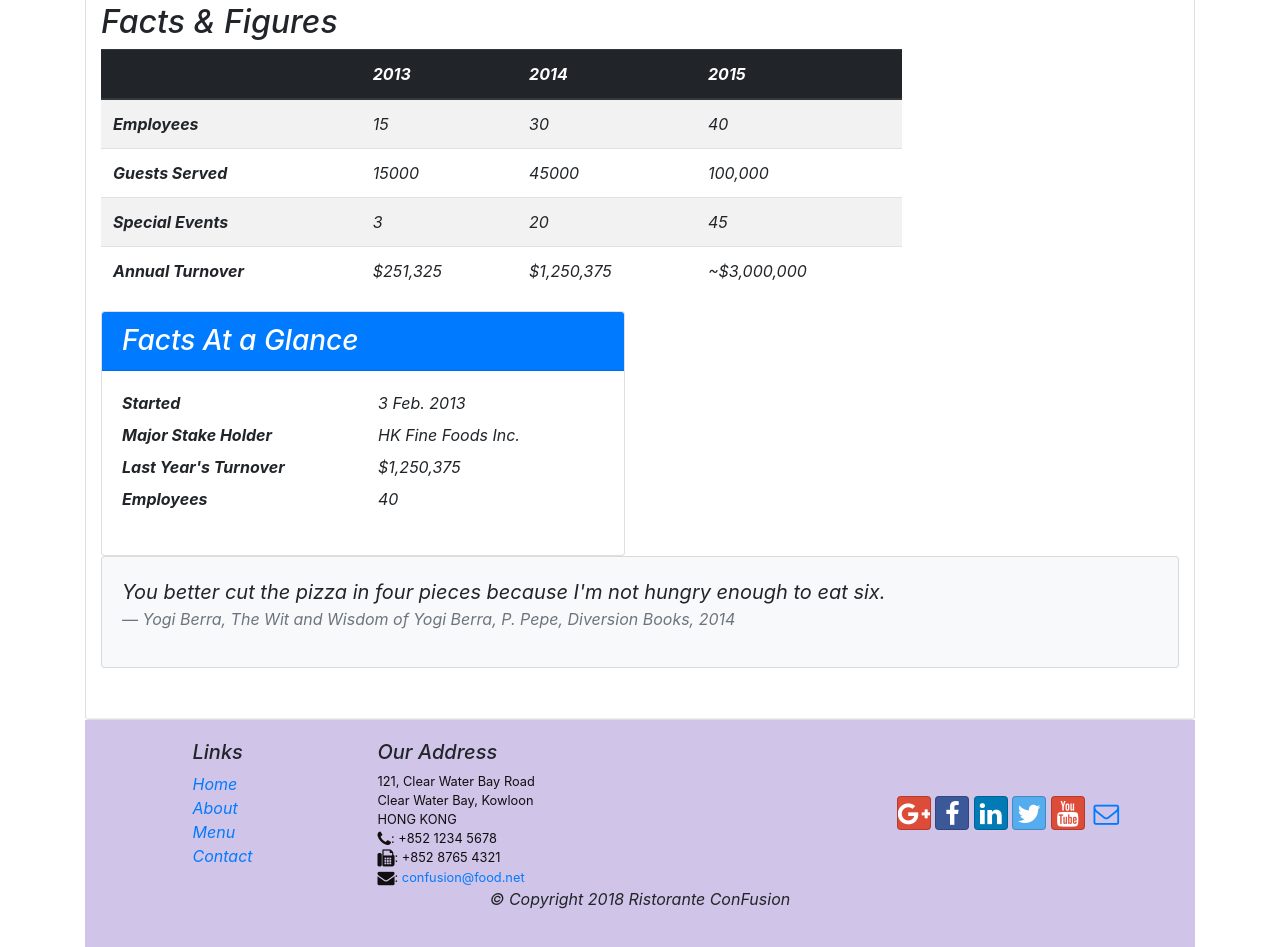
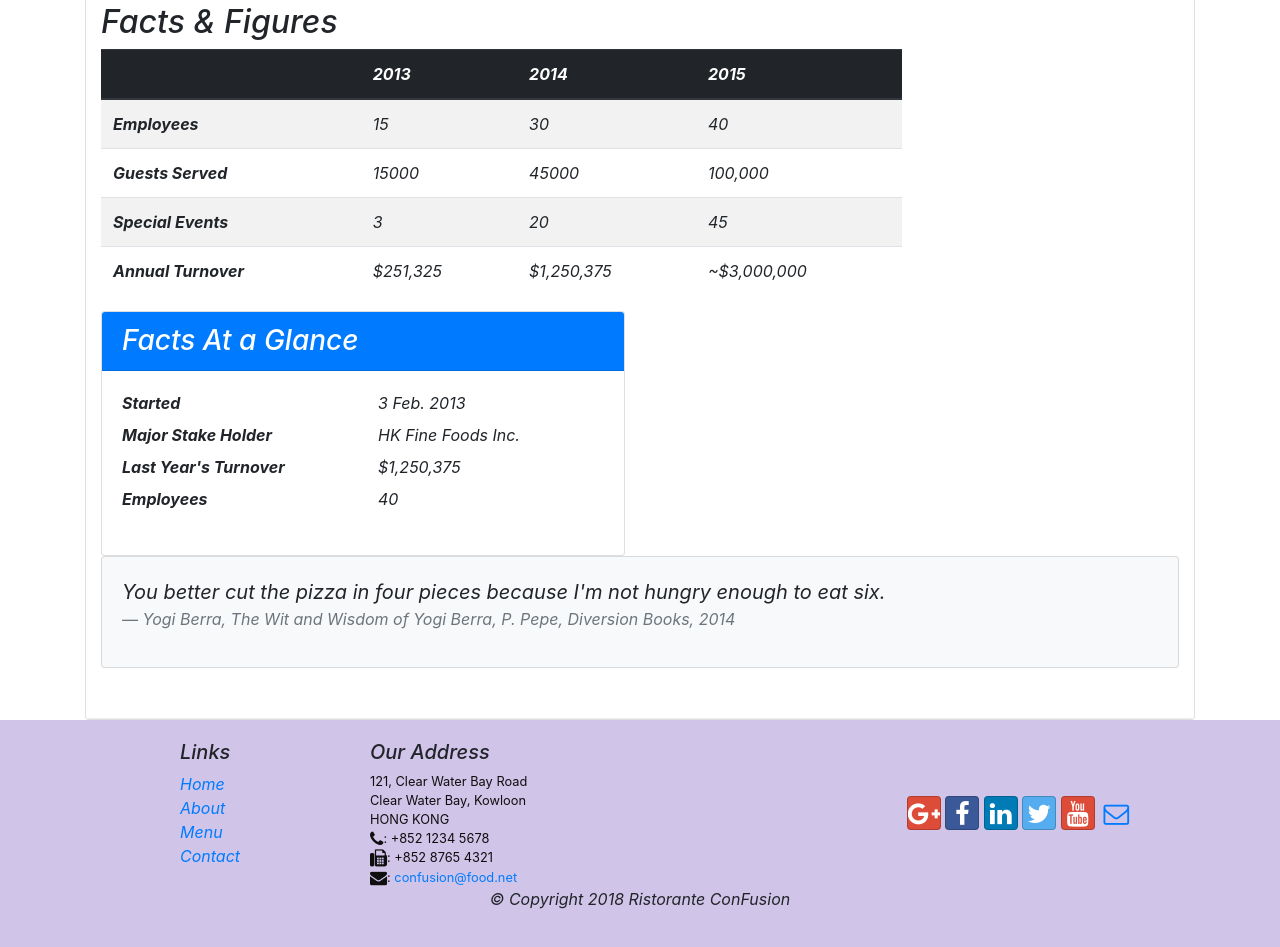
Before and after one commit to nhatnd0909/FER201, a website: page Bootstrap4/conFusion/aboutus.html in a window 1280 px wide. Shown: the part 1281-2228 px from the top of the page. Drawn offline with nearby package versions, Linux system fonts and the light colour scheme.

Commit message:
preapare lap 4

```diff
--- a/Bootstrap4/conFusion/aboutus.html
+++ b/Bootstrap4/conFusion/aboutus.html
@@ -12,7 +12,7 @@
     <link href="CSS/style.css" rel="stylesheet">
     <link rel="stylesheet" href="node_modules/font-awesome/css/font-awesome.min.css">
     <link rel="stylesheet" href="node_modules/bootstrap-social/bootstrap-social.css">
-    <link rel="stylesheet" href="css/style.css">
+    <link rel="stylesheet" href="css/styles.css">
 </head>
 
 <body>
@@ -343,6 +343,7 @@
 
             <!--  -->
         </div>
+    </div>
 
     <footer class="footer">
         <div class="container">
@@ -372,8 +373,8 @@
                     <div class="text-center">
                         <a class="btn btn-social-icon btn-google" href="http://google.com/+"><i
                                 class="fa fa-google-plus"></i></a>
-                            <a class="btn btn-social-icon btn-facebook"
-                                href="http://www.facebook.com/profile.php?id="><i class="fa fa-facebook"></i></a>
+                        <a class="btn btn-social-icon btn-facebook" href="http://www.facebook.com/profile.php?id="><i
+                                class="fa fa-facebook"></i></a>
                         <a class="btn btn-social-icon btn-linkedin" href="http://www.linkedin.com/in/"><i
                                 class="fa fa-linkedin"></i></a>
                         <a class="btn btn-social-icon btn-twitter" href="http://twitter.com/"><i
```
Lines whose indentation alone changed are shown as unchanged.
